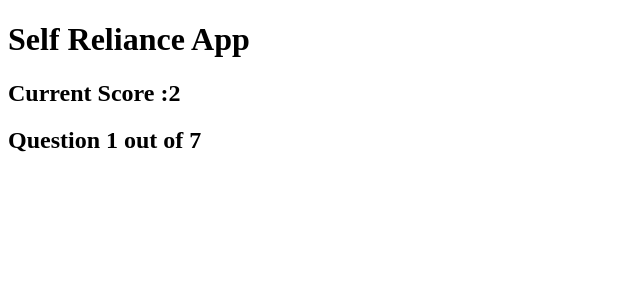
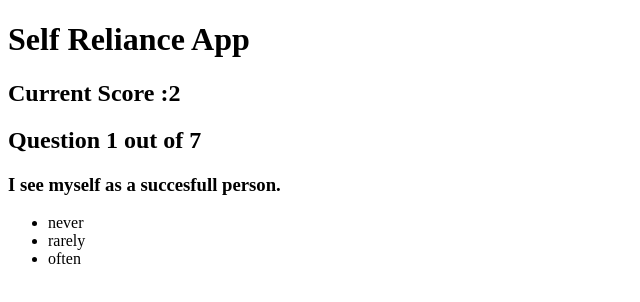
Before and after one commit to Soner-Ozciftci/React-Self-Reliance, a React (Create React App) app: page / in a window 1280 px wide. Shown: the top 302 px of the page, without its empty margins (0-640 px from the left). Built offline with nearby package versions, Linux system fonts and the light colour scheme.

Commit message:
quesitons

```diff
--- a/src/App.js
+++ b/src/App.js
@@ -14,6 +14,12 @@ function App() {
 <h2>Current Score :2</h2>
 <div className='question-card'>
 <h2>Question 1 out of 7</h2>
+<h3>I see myself as a succesfull person.</h3>
+<ul>
+  <li>never</li>
+  <li>rarely</li>
+  <li>often</li>
+</ul>
 </div>
 </div>
     </div>
```
